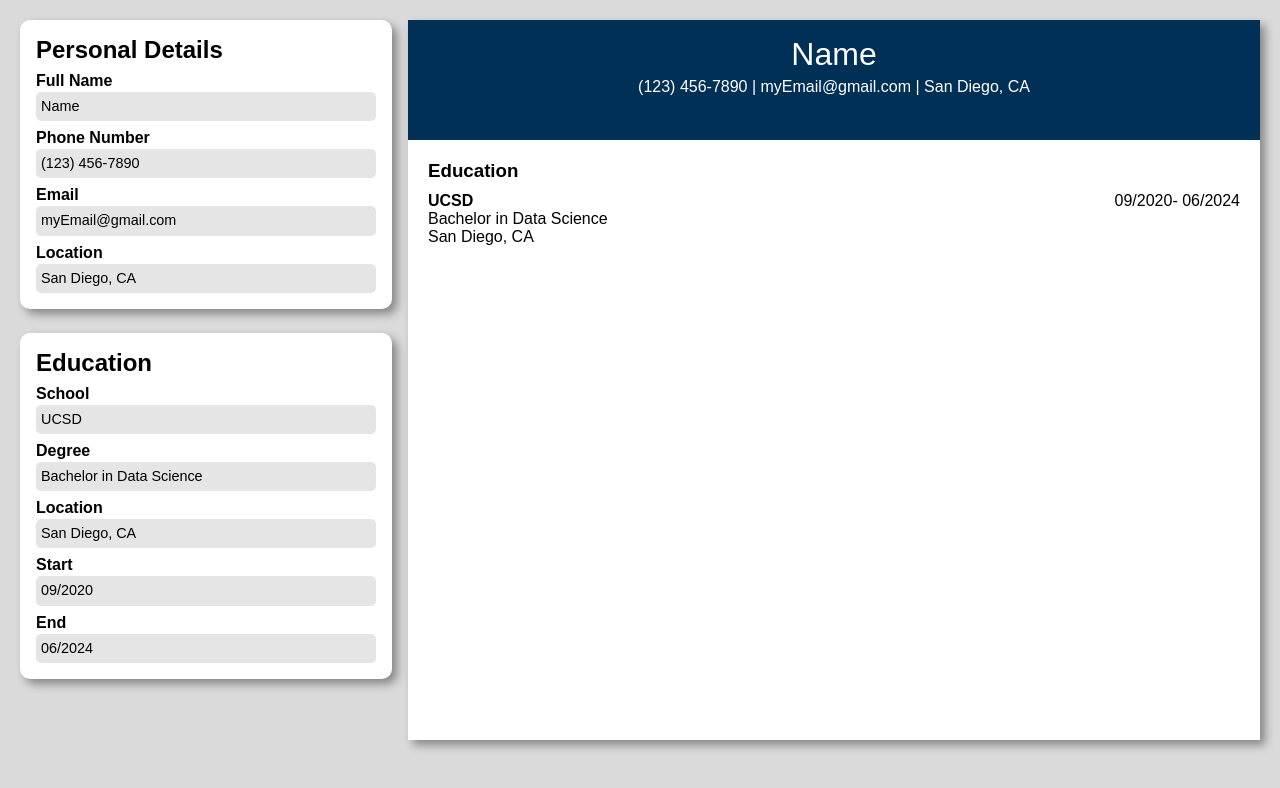
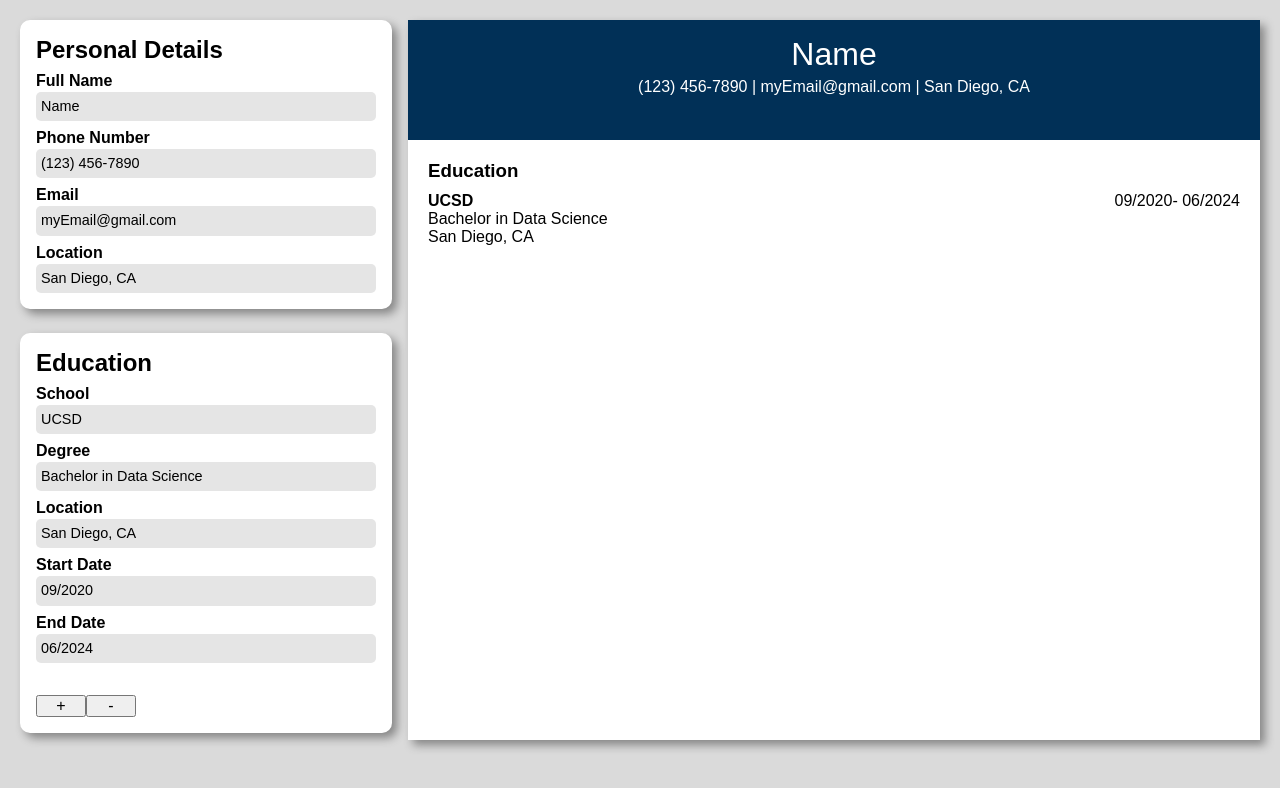
Before and after one commit to mluc404/cv-generator, a React (Vite) app: page / in a window 1280 px wide. Shown: the top 788 px of the page. Built offline with nearby package versions, Linux system fonts and the light colour scheme.

Commit message:
feat: add buttons to add or remove a school section

```diff
--- a/src/components/Education.jsx
+++ b/src/components/Education.jsx
@@ -1,4 +1,5 @@
 import "../styles/Education.css";
+import { sampleData } from "../sampleData";
 
 export function Education({ data, setData, mode = "input" }) {
   const handleInputChange = (e, index, i) => {
@@ -6,11 +7,24 @@ export function Education({ data, setData, mode = "input" }) {
     updatedData[index][i].val = e.target.value;
     setData(updatedData);
   };
+
+  // Functions to add or remove schools
+  const newSchool = sampleData.newSchool;
+  const addSchool = () => {
+    const updatedData = [...data, newSchool];
+    setData(updatedData);
+  };
+  const removeSchool = () => {
+    setData((data) =>
+      data.length > 1 ? data.toSpliced(data.length - 1, 1) : data
+    );
+  };
   return (
     <>
-      {/* DISPLAY INPUT */}
-      {mode === "input" &&
-        data.map((obj, index) => (
+      {/* RENDER INPUT */}
+      {mode === "input" && (
+        <div className="schoolList">
+          {data.map((obj, index) => (
             <div className="school" key={index}>
               {obj.map((each, i) => (
                 <div key={i} className="infoElement" id={i}>
@@ -29,8 +43,14 @@ export function Education({ data, setData, mode = "input" }) {
               ))}
             </div>
           ))}
+          <div className="buttons">
+            <button onClick={addSchool}>+</button>
+            <button onClick={removeSchool}>-</button>
+          </div>
+        </div>
+      )}
 
-      {/* DISPLAY OUTPUT */}
+      {/* RENDER OUTPUT */}
       {mode === "output" &&
         data.map((obj, index) => (
           <div className="schoolOutput" key={index}>
--- a/src/sampleData.js
+++ b/src/sampleData.js
@@ -65,7 +65,7 @@ export const sampleData = {
         key: "startDate",
         val: "09/2020",
         placeholder: "Start Date",
-        label: "Start",
+        label: "Start Date",
       },
       {
         name: "endDate",
@@ -73,7 +73,7 @@ export const sampleData = {
         key: "endDate",
         val: "06/2024",
         placeholder: "End Date",
-        label: "End",
+        label: "End Date",
       },
     ],
   ],
@@ -96,6 +96,14 @@ export const sampleData = {
       label: "Degree",
     },
     {
+      name: "location",
+      type: "text",
+      key: "location",
+      val: "",
+      placeholder: "Location",
+      label: "Location",
+    },
+    {
       name: "startDate",
       type: "text",
       key: "startDate",
--- a/src/styles/Education.css
+++ b/src/styles/Education.css
@@ -13,3 +13,9 @@
 .schoolDate {
   display: flex;
 }
+
+.schoolList {
+  display: flex;
+  flex-direction: column;
+  gap: 2rem;
+}
```
Lines whose indentation alone changed are shown as unchanged.
